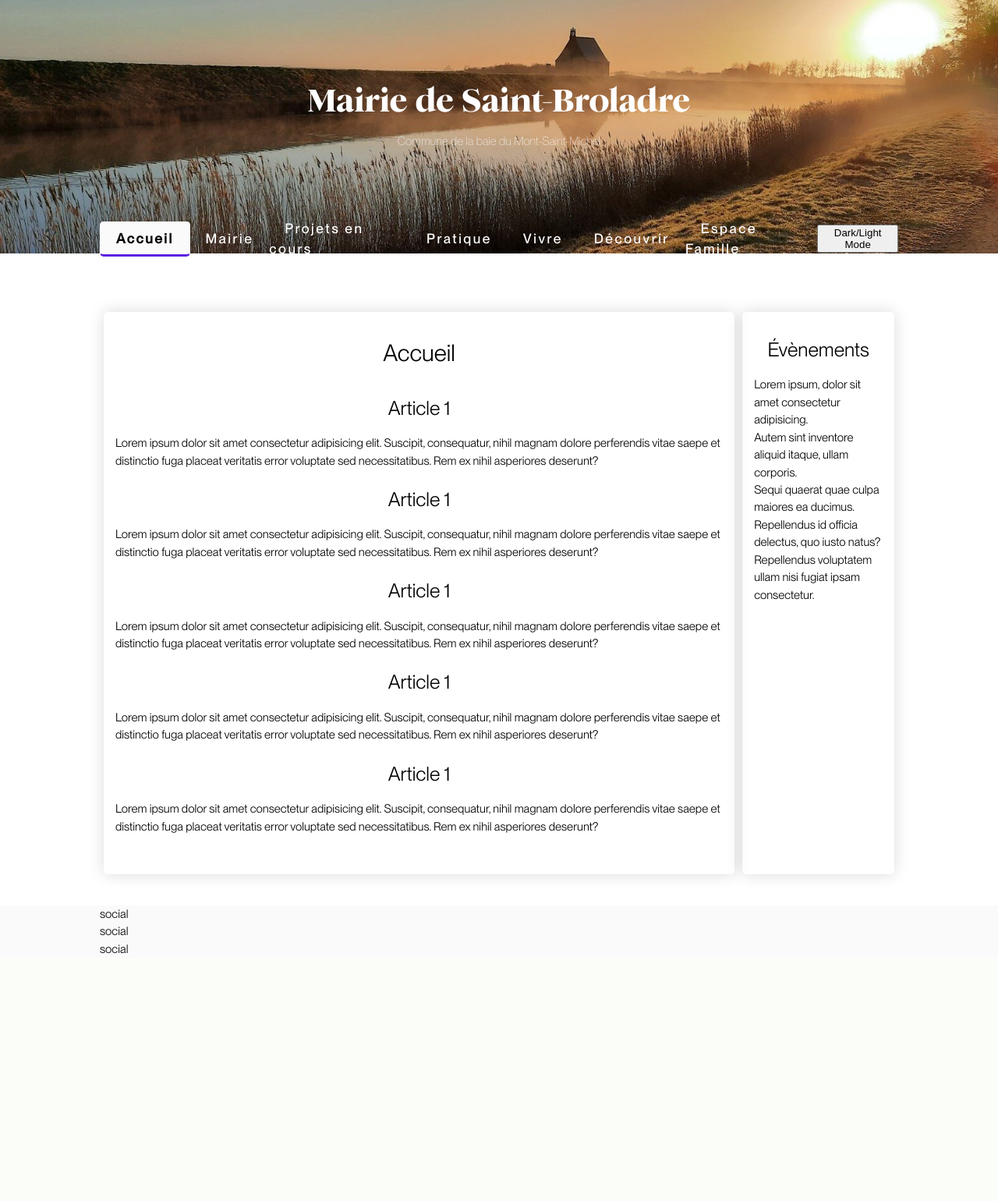
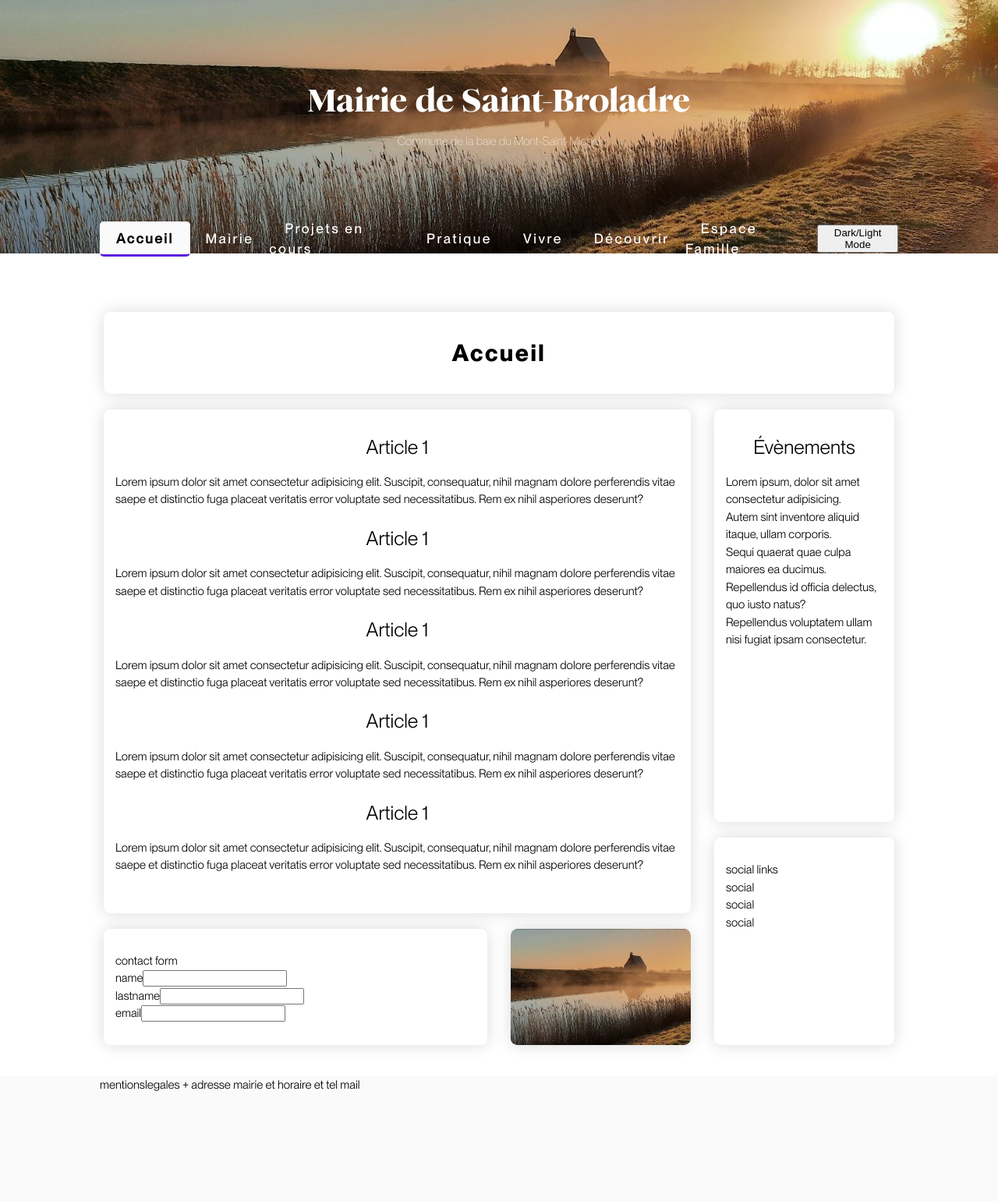
Before and after one commit to blnche/projet-mairie, a PHP site: page / in a window 1280 px wide. Shown: the whole page at 78% size. Before the commit the page ends 1223 px from the top, so only its background shows below. Run offline with PHP 8.4, Linux system fonts and the light colour scheme.

Commit message:
worked on homepage layout

```diff
--- a/index.html
+++ b/index.html
@@ -31,8 +31,8 @@
         </section>
     </header>
     <main class="container grid">
-        <section class="element-card">
-            <h1>Accueil</h1>
+        <h1 class="element-card">Accueil</h1>
+        <section class="element-card main_header">
             <section class="posts-list">
                 <section class="post-card">
                     <h2>Article 1</h2>
@@ -56,7 +56,7 @@
                 </section>
             </section>
         </section>
-        <aside class="element-card">
+        <aside class="element-card main_aside">
             <h2>Évènements</h2>
             <ul>
                 <li>Lorem ipsum, dolor sit amet consectetur adipisicing.</li>
@@ -66,15 +66,30 @@
                 <li>Repellendus voluptatem ullam nisi fugiat ipsam consectetur.</li>
             </ul>
         </aside>
-    </main>
-    <footer>
-        <section class="container">
+        <section class="element-card main_contact-form">
+            <p>contact form</p>
+            <form action="">
+                <fieldset><label for="">name</label><input type="text"></fieldset>
+                <fieldset><label for="">lastname</label><input type="text"></fieldset>
+                <fieldset><label for="">email</label><input type="text"></fieldset>
+            </form>
+        </section>
+        <section class="element-card main_image">
+            <!-- <img src="/assets/images/cropped-anne.jpg" alt=""> -->
+        </section>
+        <section class="element-card main_social-links">
+            <p>social links</p>
             <ul>
                 <li><a href="">social</a></li>
                 <li><a href="">social</a></li>
                 <li><a href="">social</a></li>
             </ul>
         </section>
+    </main>
+    <footer>
+        <section class="container">
+            mentionslegales + adresse mairie et horaire et tel mail
+        </section>
     </footer>
 </body>
 </html>
--- a/reset.css
+++ b/reset.css
@@ -48,5 +48,5 @@ table {
 }
 a {
 	text-decoration: none;
-	color: black
+	color: var(--text);
 }
--- a/style.css
+++ b/style.css
@@ -20,10 +20,14 @@ body {
 .grid {
     display: grid;
     grid-template-rows: auto;
-    grid-template-columns: 2fr 2fr 1fr;
+    grid-template-columns: 1fr 1fr 1fr 1fr;
     grid-template-areas:
-                    "title title title"
-                    "main main aside";
+                    "title title title title"
+                    "main main main aside"
+                    "main main main aside"
+                    "main main main social"
+                    "contact contact image social";
+    grid-gap: 2rem;
 }
 
 main {
@@ -33,15 +37,38 @@ main {
 main h1 {
     grid-area: title;
     font-size: 3rem;
-    margin-bottom: 3rem;
+    /* margin-bottom: 3rem; */
+    /* text-transform: uppercase; */
+    font-family: "Neue Montreal Bold";
+    letter-spacing: 0.25rem;
 }
 
-main section {
+.main_header {
     grid-area: main;
 }
 
-main aside {
+.main_aside {
     grid-area: aside;
+}
+
+.main_contact-form {
+    grid-area: contact;
+}
+
+.main_image {
+    grid-area: image;
+    background-image: url('/assets/images/cropped-anne.jpg');
+    background-position: center center;
+    background-size: cover;
+}
+
+/* .main_image img {
+    width: 35rem;
+    height: auto;
+} */
+
+.main_social-links {
+    grid-area: social;
 }
 
 main h2, main h1 {
@@ -57,7 +84,7 @@ main h2 {
     margin-inline: 0.5rem;
     padding: 3rem 1.5rem;
     box-shadow: 0px 0px 20px 0px var(--box-background);
-    border-radius: 0.5rem;
+    border-radius: 0.85rem;
 }
 
 .posts-list {
@@ -72,6 +99,7 @@ main h2 {
 
 footer {
     background-color: var(--background);
+    min-height: 20vh;
 }
 
 footer a {
```
